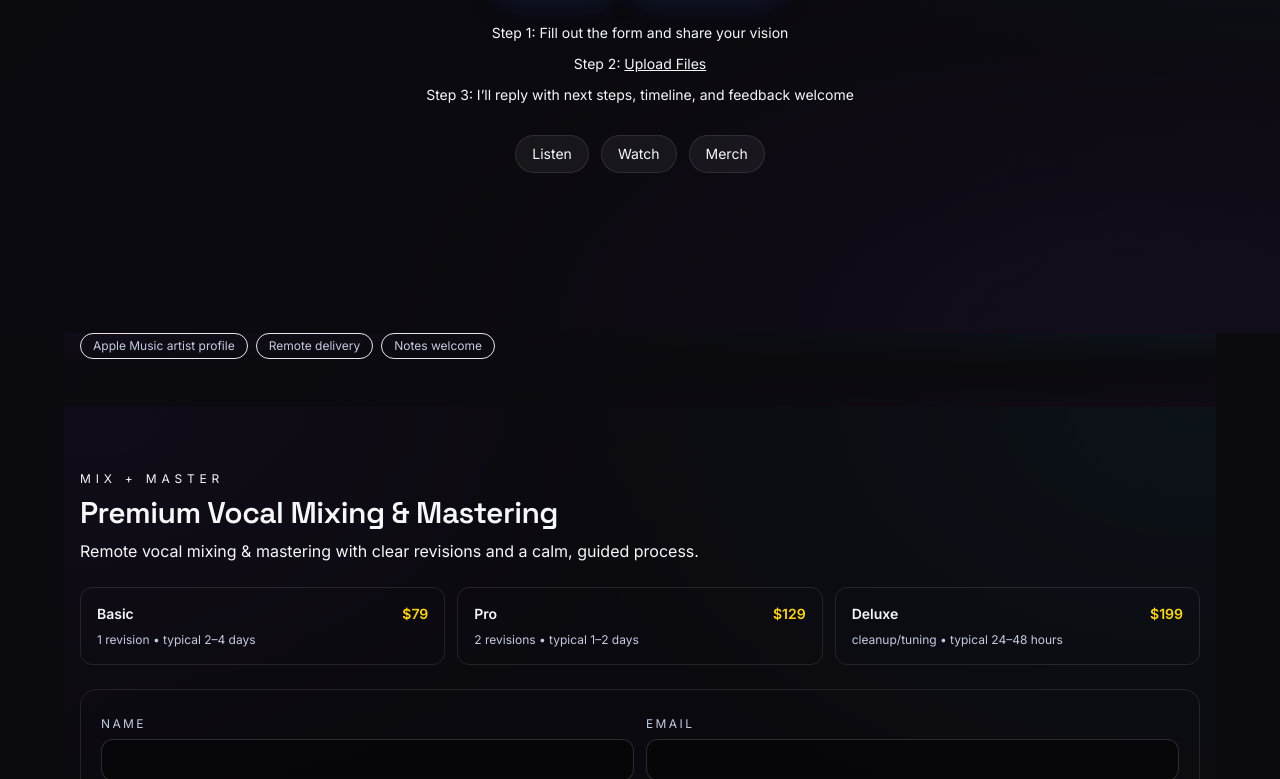
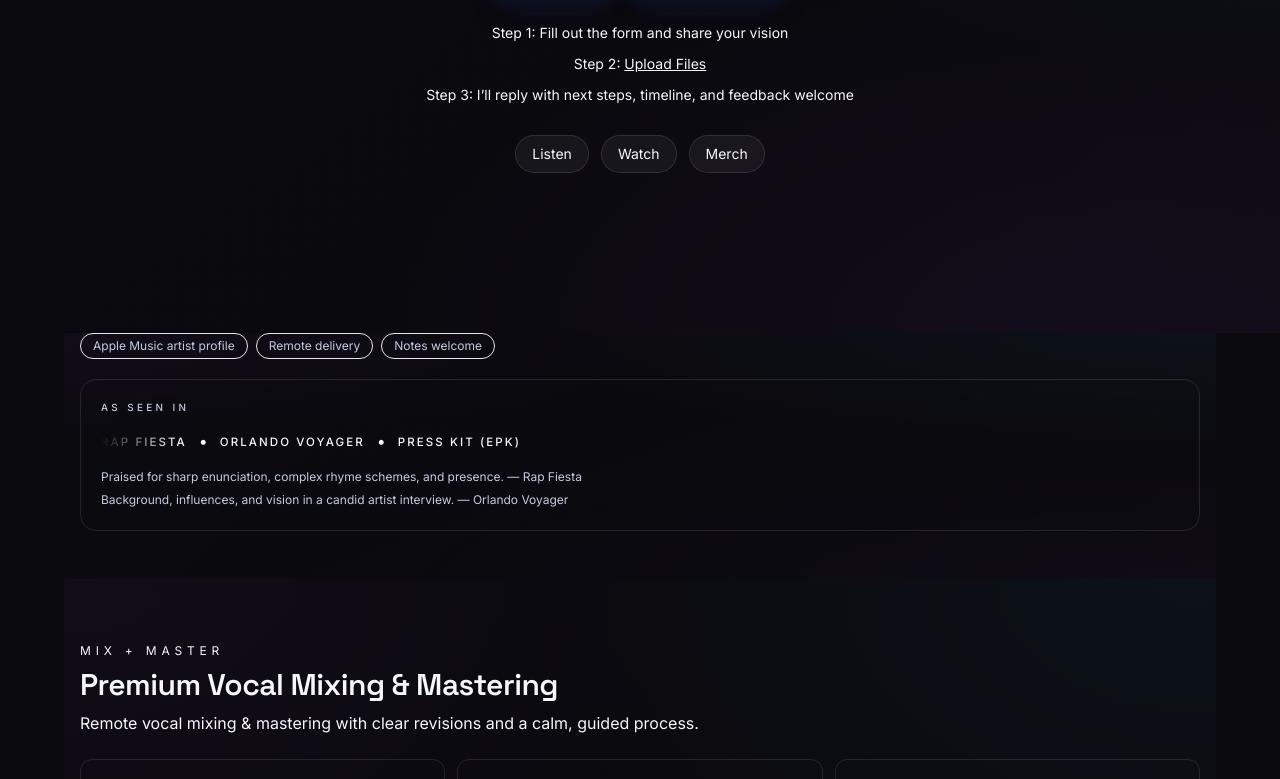
Before and after one commit to govangoes/calamari-crystal-site, a React (Vite) app: page / in a window 1280 px wide. Shown: the part 492-1271 px from the top of the page. Built offline with nearby package versions, Linux system fonts and the light colour scheme; no server answers.

Commit message:
feat: add minimal as-seen-in strip and basic SEO

```diff
--- a/index.html
+++ b/index.html
@@ -23,23 +23,6 @@
       href="https://fonts.googleapis.com/css2?family=Inter:wght@400;500;600;700&family=Space+Grotesk:wght@400;500;600;700&display=swap"
     />
 
-    <script type="application/ld+json">
-      {
-        "@context": "https://schema.org",
-        "@type": "MusicGroup",
-        "name": "GoVanGoes",
-        "url": "https://www.govangoes.com/",
-        "image": "https://www.govangoes.com/og-image.png",
-        "genre": "Hip-Hop",
-        "foundingLocation": "Florida, USA",
-        "sameAs": [
-          "https://tiktok.com/@govangoes",
-          "https://instagram.com/govangoes",
-          "https://youtube.com/@govangoes",
-          "https://twitter.com/govangoes"
-        ]
-      }
-    </script>
     <script>
       (function () {
         var h = location.hostname;
@@ -52,104 +35,45 @@
         }
       })();
     </script>
-    <script type="application/ld+json">
-      {
-        "@context": "https://schema.org",
-        "@type": "MusicAlbum",
-        "name": "Calamari Crystal",
-        "byArtist": {
-          "@type": "MusicGroup",
-          "name": "GoVanGoes"
-        },
-        "image": "https://www.govangoes.com/og-image.png",
-        "genre": "Hip-Hop",
-        "inLanguage": "en",
-        "url": "https://www.govangoes.com/",
-        "albumRelease": {
-          "@type": "MusicRelease",
-          "albumReleaseType": "AlbumRelease",
-          "url": "https://www.govangoes.com/"
-        }
-      }
-    </script>
     <link rel="icon" href="/favicon.ico" />
     <link rel="icon" type="image/png" sizes="16x16" href="/favicon-16.png" />
     <link rel="icon" type="image/png" sizes="32x32" href="/favicon-32.png" />
     <link rel="apple-touch-icon" href="/apple-touch-icon.png" />
     <link rel="manifest" href="/site.webmanifest" />
-    <meta name="theme-color" content="#0B0B12" />
-
-    <meta name="title" content="GoVanGoes — Calamari Crystal" />
+    <meta charset="UTF-8" />
+    <meta name="viewport" content="width=device-width, initial-scale=1.0" />
+    <title>Go Van Goes — Mixing, Mastering &amp; Booking</title>
     <meta
       name="description"
-      content="Bold performance hip-hop. Power, play, precision. Underdogs rise."
+      content="Mixing, mastering, and booking - clean process, clear communication, serious results."
     />
-
+    <meta name="theme-color" content="#0B0B12" />
     <meta property="og:type" content="website" />
-    <meta property="og:url" content="https://www.govangoes.com/" />
-    <meta property="og:title" content="GoVanGoes — Calamari Crystal" />
+    <meta property="og:url" content="https://www.govangoes.com" />
+    <meta property="og:title" content="Go Van Goes — Mixing, Mastering &amp; Booking" />
     <meta
       property="og:description"
-      content="Bold performance hip-hop. Power, play, precision. Underdogs rise."
+      content="Mixing, mastering, and booking - clean process, clear communication, serious results."
     />
-    <meta property="og:image" content="/og-image.png" />
-    <meta property="og:image:width" content="1200" />
-    <meta property="og:image:height" content="630" />
-
+    <meta property="og:image" content="https://www.govangoes.com/og-image.png" />
     <meta name="twitter:card" content="summary_large_image" />
-    <meta name="twitter:title" content="GoVanGoes — Calamari Crystal" />
-    <meta name="twitter:description" content="Bold performance hip-hop. Power, play, precision." />
-    <meta name="twitter:image" content="/og-image.png" />
-    <meta charset="UTF-8" />
-    <meta name="viewport" content="width=device-width, initial-scale=1.0" />
-    <title>GoVanGoes • Calamari Crystal</title>
+    <meta name="twitter:title" content="Go Van Goes — Mixing, Mastering &amp; Booking" />
     <meta
-      name="description"
-      content="A Monte Cristo revenge tale remixed undersea. The Calamari Crystal saga by GoVanGoes."
+      name="twitter:description"
+      content="Mixing, mastering, and booking - clean process, clear communication, serious results."
     />
-    <!-- favicon links defined above -->
-    <meta property="og:title" content="GoVanGoes — Calamari Crystal" />
-    <meta property="og:description" content="Dive into the saga: betrayal, treasure, redemption." />
-    <meta property="og:image" content="/og-image.png" />
-    <meta name="theme-color" content="#020617" />
-
-    <!-- Analytics already added above with environment guard -->
-
-    <!-- Fonts: Preload once /public/fonts contains WOFF2 files -->
-    <!--
-    <link rel="preload" as="font" type="font/woff2" href="/fonts/CalamariSans-Regular.woff2" crossorigin>
-    <link rel="preload" as="font" type="font/woff2" href="/fonts/CalamariSans-Semibold.woff2" crossorigin>
-    <link rel="preload" as="font" type="font/woff2" href="/fonts/CalamariSans-Bold.woff2" crossorigin>
-    <link rel="preload" as="font" type="font/woff2" href="/fonts/CalamariSans-Italic.woff2" crossorigin>
-    -->
-
-    <!-- JSON-LD: Website + Organization -->
-    <script type="application/ld+json">
-      {
-        "@context": "https://schema.org",
-        "@type": "WebSite",
-        "name": "GoVanGoes",
-        "url": "https://www.govangoes.com/",
-        "potentialAction": {
-          "@type": "SearchAction",
-          "target": "https://www.govangoes.com/?q={search_term_string}",
-          "query-input": "required name=search_term_string"
-        }
-      }
-    </script>
+    <meta name="twitter:image" content="https://www.govangoes.com/og-image.png" />
     <script type="application/ld+json">
       {
         "@context": "https://schema.org",
         "@type": "MusicGroup",
-        "name": "GoVanGoes",
-        "url": "https://www.govangoes.com/",
-        "genre": "Hip-hop, EDM, Pop, Reggae",
-        "foundingLocation": "Florida, USA",
+        "name": "Go Van Goes",
+        "url": "https://www.govangoes.com",
         "sameAs": [
-          "https://www.instagram.com/govangoes",
-          "https://www.tiktok.com/@govangoes",
-          "https://www.youtube.com/@govangoes",
-          "https://twitter.com/govangoes"
+          "https://music.apple.com/us/artist/go-van-goes/1462114556",
+          "https://rapfiesta.com/go-van-goes-unknown-hacker-anthem/",
+          "https://orlandovoyager.com/interview/meet-go-van-goes-of-orlando/",
+          "https://www.govangoes.com/press"
         ]
       }
     </script>
--- /dev/null
+++ b/src/components/AsSeenIn.jsx
@@ -0,0 +1,63 @@
+const PRESS_ITEMS = [
+  {
+    label: "Rap Fiesta",
+    href: "https://rapfiesta.com/go-van-goes-unknown-hacker-anthem/",
+  },
+  {
+    label: "Orlando Voyager",
+    href: "https://orlandovoyager.com/interview/meet-go-van-goes-of-orlando/",
+  },
+  {
+    label: "Press Kit (EPK)",
+    href: "https://www.govangoes.com/press",
+  },
+];
+
+const MICRO_QUOTES = [
+  "Praised for sharp enunciation, complex rhyme schemes, and presence. — Rap Fiesta",
+  "Background, influences, and vision in a candid artist interview. — Orlando Voyager",
+];
+
+export default function AsSeenIn({ className = "" }) {
+  const rootClassName = className
+    ? `rounded-2xl border border-white/10 bg-ink/30 p-4 sm:p-5 ${className}`
+    : "rounded-2xl border border-white/10 bg-ink/30 p-4 sm:p-5";
+
+  return (
+    <section className={rootClassName} aria-label="Press credibility links">
+      <p className="text-[0.62rem] font-medium uppercase tracking-[0.34em] text-muted">
+        As Seen In
+      </p>
+
+      <div className="as-seen-scroll mt-3">
+        <div className="inline-flex min-w-max items-center gap-3 whitespace-nowrap pr-4">
+          {PRESS_ITEMS.map((item, index) => (
+            <span key={item.label} className="inline-flex items-center gap-3">
+              <a
+                href={item.href}
+                target="_blank"
+                rel="noreferrer"
+                className="text-[0.72rem] font-medium uppercase tracking-[0.18em] text-paperWhite/80 underline decoration-transparent underline-offset-4 transition hover:text-paperWhite hover:decoration-crystal focus-visible:outline-none focus-visible:ring-2 focus-visible:ring-crystal/60 focus-visible:ring-offset-2 focus-visible:ring-offset-ink"
+              >
+                {item.label}
+              </a>
+              {index < PRESS_ITEMS.length - 1 && (
+                <span aria-hidden="true" className="text-paperWhite/40">
+                  •
+                </span>
+              )}
+            </span>
+          ))}
+        </div>
+      </div>
+
+      <div className="mt-3 space-y-1">
+        {MICRO_QUOTES.map((line) => (
+          <p key={line} className="text-xs leading-relaxed text-muted">
+            {line}
+          </p>
+        ))}
+      </div>
+    </section>
+  );
+}
--- a/src/index.css
+++ b/src/index.css
@@ -236,6 +236,29 @@
     @apply relative py-16 md:py-24;
   }
 
+  .as-seen-scroll {
+    overflow-x: auto;
+    scrollbar-width: none;
+    -webkit-mask-image: linear-gradient(
+      to right,
+      transparent 0%,
+      rgba(0, 0, 0, 1) 7%,
+      rgba(0, 0, 0, 1) 93%,
+      transparent 100%
+    );
+    mask-image: linear-gradient(
+      to right,
+      transparent 0%,
+      rgba(0, 0, 0, 1) 7%,
+      rgba(0, 0, 0, 1) 93%,
+      transparent 100%
+    );
+  }
+
+  .as-seen-scroll::-webkit-scrollbar {
+    display: none;
+  }
+
   .menu-overlay {
     position: fixed;
     inset: 0;
--- a/src/pages/Home.jsx
+++ b/src/pages/Home.jsx
@@ -2,6 +2,7 @@ import { Link } from "react-router-dom";
 import Hero from "../components/Hero.jsx";
 import Section from "../components/Section.jsx";
 import { SpotifyEmbed, YouTubeEmbed } from "../components/Embeds.jsx";
+import AsSeenIn from "../components/AsSeenIn.jsx";
 import BookingForm from "../components/forms/BookingForm.jsx";
 import MixMasterForm from "../components/forms/MixMasterForm.jsx";
 import { CONTACT_EMAIL } from "../content/offers.js";
@@ -49,7 +50,8 @@ export default function Home() {
 
       <section id="proof" className="relative mx-auto max-w-6xl isolate overflow-hidden px-4 pb-12">
         <PsychedelicTextureLayer variant="section" strength="low" />
-        <div className="relative z-[1] flex flex-wrap items-center gap-2 text-xs text-muted">
+        <div className="relative z-[1] space-y-5">
+          <div className="flex flex-wrap items-center gap-2 text-xs text-muted">
             {proofItems.map((item) => (
               <span
                 key={item}
@@ -58,6 +60,8 @@ export default function Home() {
                 {item}
               </span>
             ))}
+          </div>
+          <AsSeenIn />
         </div>
       </section>
 
```
Lines whose indentation alone changed are shown as unchanged.
